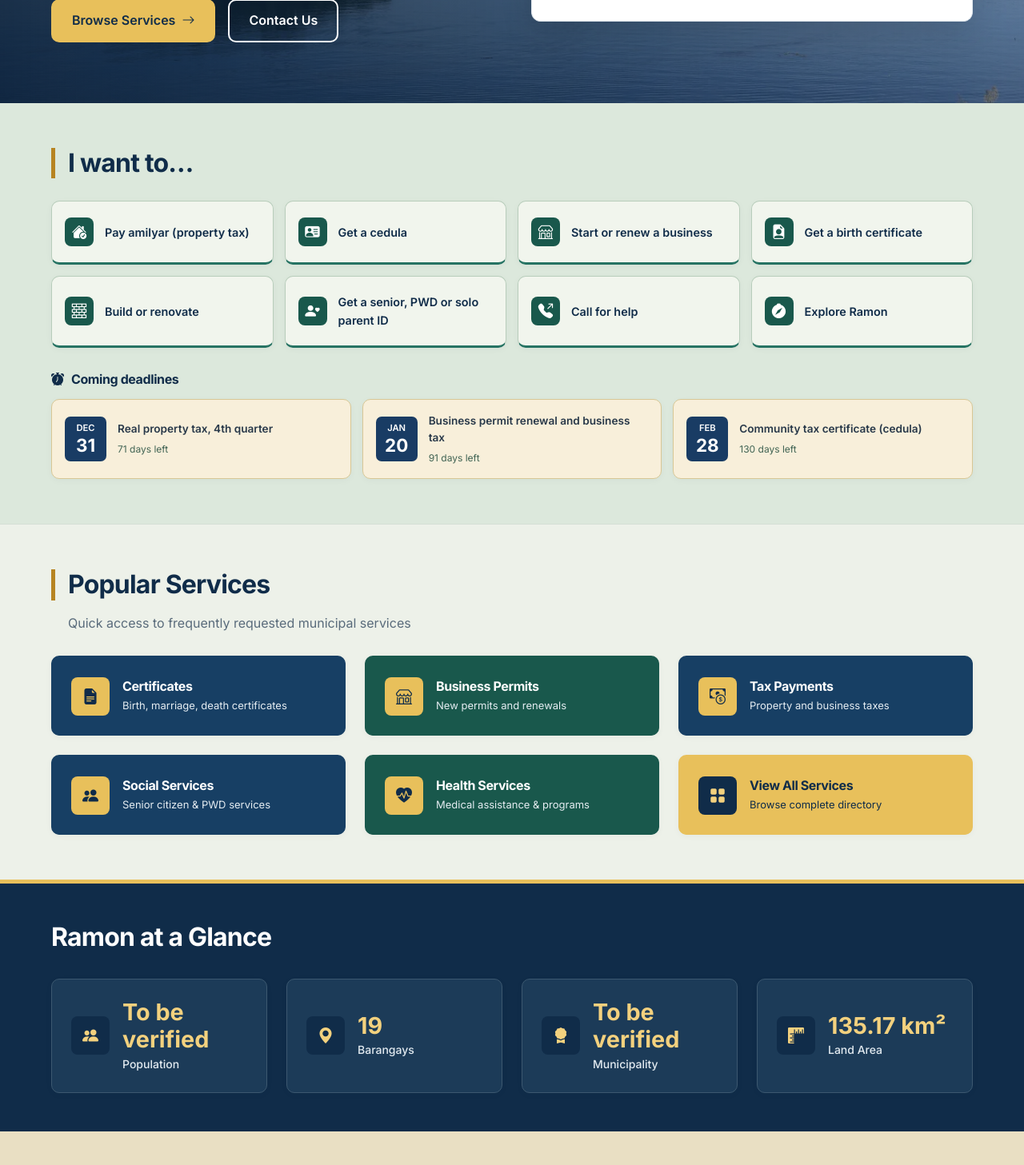
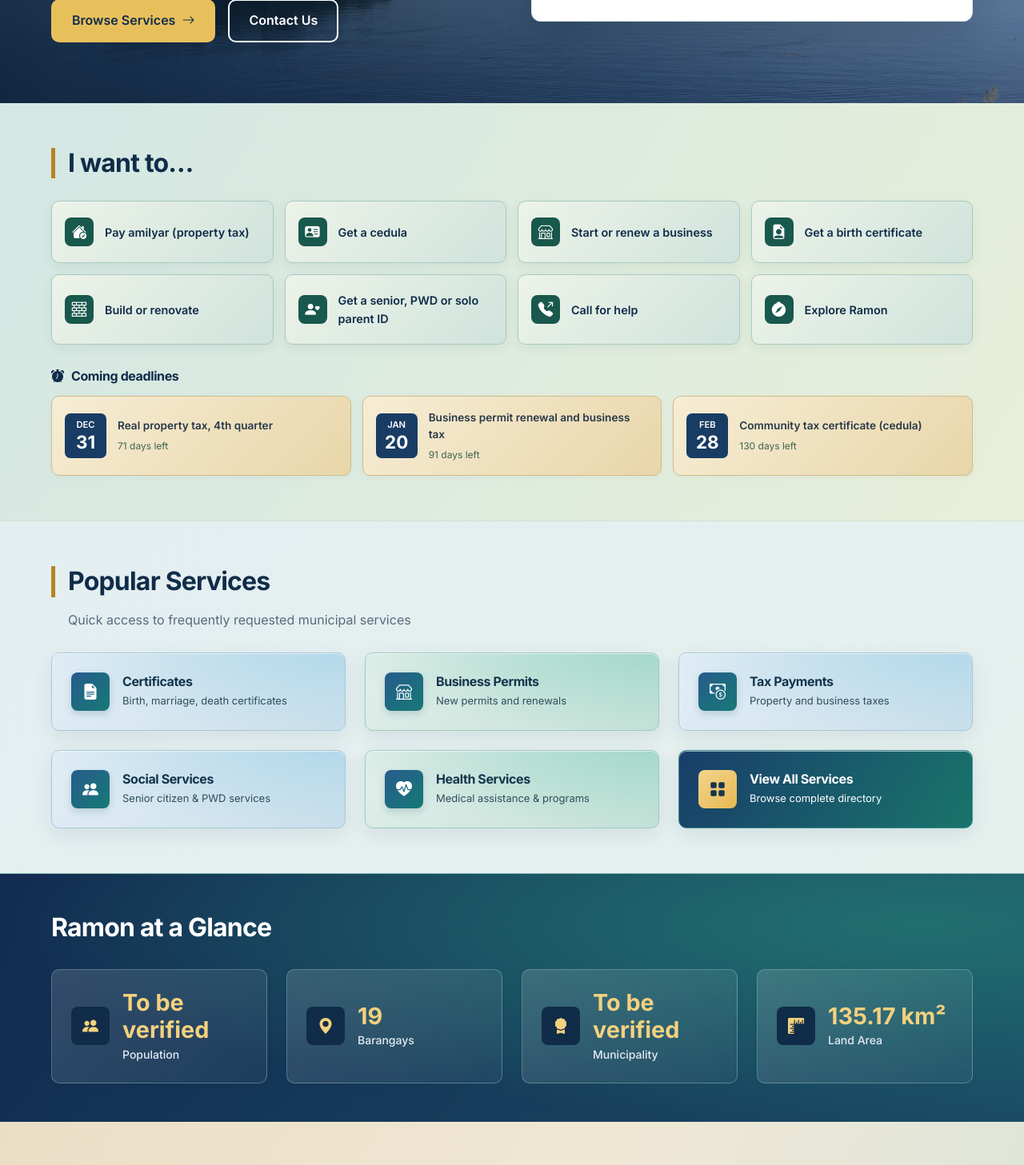
Before and after one commit to spncrruiz-alt/betterramon, a Next.js app: page / in a window 1280 px wide. Shown: the part 460-1917 px from the top of the page at 80% size. Built offline with nearby package versions, Linux system fonts and the light colour scheme; no server answers.

Commit message:
Replace flat color blocks with layered gradient surfaces

```diff
--- a/public/assets/css/theme.css
+++ b/public/assets/css/theme.css
@@ -17,7 +17,7 @@
   --shadow-sm: 0 2px 8px rgba(16,44,73,.04);
   --shadow-md: 0 8px 24px rgba(16,44,73,.09);
 }
-body { background: #edf1e9; }
+body { background: linear-gradient(135deg, #e3edf4 0%, #e5f0ed 55%, #f3ecd9 100%); }
 h1, h2, h3 { letter-spacing: -.025em; }
 a:focus-visible, button:focus-visible, summary:focus-visible, input:focus-visible {
   outline: 3px solid #b57c14;
@@ -46,12 +46,12 @@ a:focus-visible, button:focus-visible, summary:focus-visible, input:focus-visibl
 }
 .lang-btn { min-height: 36px; min-width: 36px; border-radius: 6px; box-shadow: none; }
 .lang-btn.active { background: var(--ramon-blue); color: #fff; }
-.info-bar { background: #193c64; color: #f0f4f7; border-bottom: 1px solid #193c64; }
+.info-bar { background: linear-gradient(100deg, #193c64, #20635f); color: #f0f4f7; border-bottom: 1px solid #193c64; }
 .info-bar .info-bar-item, .info-bar .info-bar-item span, .info-bar .info-bar-item i { color: #f0f4f7; }
 
 /* Inner pages use a compact title band with no decorative scenery. */
 .breadcrumbs { font-size: .8rem; padding: 16px 0; }
-.page-header { padding: 48px 0 52px; background: #102c49; color: #fff; border-bottom: 5px solid #e8c05b; }
+.page-header { padding: 48px 0 52px; background: radial-gradient(ellipse at 90% 0%, rgba(40,176,163,.48), transparent 60%), linear-gradient(115deg, #112d52, #1e5579 60%, #176c65); color: #fff; border-bottom: 1px solid #79b2ae; }
 .page-header-content { text-align: left; max-width: 850px; margin: 0; }
 .page-header h1 { color: #fff; font-size: clamp(2.1rem, 4.5vw, 3.3rem); margin-bottom: 14px; letter-spacing: -.04em; }
 .page-header .page-header-desc { color: #d9e4ed; max-width: 720px; margin: 0; font-size: 1.05rem; }
@@ -82,7 +82,7 @@ a.home-service-card:hover, a.service-item-card:hover, .want-tile:hover, .deadlin
 .service-item-title i { color: #fff; background: #193c64; padding: 10px; border-radius: 8px; flex-shrink: 0; }
 a.service-item-card, a.service-item-card p { color: var(--color-text); text-decoration: none; }
 a.service-item-card .service-item-title { color: var(--ramon-blue); }
-.home-leadership-section, .bg-alt { background: #dce8dc; }
+.home-leadership-section, .bg-alt { background: linear-gradient(120deg, #d6e8e5, #e9eedc); }
 .home-stat-card-value { color: var(--ramon-blue-deep); font-size: 1.8rem; }
 .home-leader-badge { background: #edf3f8; color: var(--ramon-blue); border-radius: 5px; }
 .home-contact-v2-card { overflow-wrap: anywhere; }
@@ -101,7 +101,7 @@ a.service-item-card .service-item-title { color: var(--ramon-blue); }
 .home-search-box { border-radius: 12px; box-shadow: 0 12px 40px rgba(0,0,0,.12); border: 1px solid #e1e8ee; }
 .home-search-box h2 { color: var(--ramon-blue-deep); font-size: 1.2rem; }
 .home-search-tags a { border-radius: 5px; }
-.want-section { background: #dce8dc; border-bottom: 1px solid #d4ded5; }
+.want-section { background: linear-gradient(120deg, #d3e7e4, #e8efd9); border-bottom: 1px solid #d4ded5; }
 .want-grid { display: grid; grid-template-columns: repeat(4, minmax(0, 1fr)); gap: 14px; }
 .want-tile { display: flex; gap: 14px; align-items: center; padding: 20px 16px; color: var(--ramon-blue-deep); font-size: .9rem; font-weight: 600; }
 .want-tile i { display: grid; place-items: center; flex: 0 0 36px; width: 36px; height: 36px; color: #fff; background: #19584c; border-radius: 8px; font-size: 1.15rem; }
@@ -155,7 +155,7 @@ a.service-item-card .service-item-title { color: var(--ramon-blue); }
 .search-autocomplete-item small, .search-autocomplete-empty { color: var(--color-text-light); }
 .search-autocomplete-item.is-active, .search-autocomplete-item:hover { background: #edf3f8; }
 
-.site-footer { background: #102c49; border-top: 0; }
+.site-footer { background: linear-gradient(120deg, #102c49, #185954); border-top: 0; }
 .footer-cost { background: rgba(255,255,255,.06); border: 1px solid rgba(255,255,255,.16); box-shadow: none; }
 .footer-cost-value { color: #fff; }
 .footer-contribute { background: rgba(255,255,255,.08); border-color: rgba(255,255,255,.18); box-shadow: none; }
@@ -203,9 +203,9 @@ a.service-item-card .service-item-title { color: var(--ramon-blue); }
 .home-service-card--all .home-service-content p { color: #e0e8f0; }
 .home-service-card--all .home-service-icon { color: #193c64; background: #e8c05b; }
 a.home-service-card--all:hover { background: #102c49; border-color: #102c49; }
-.home-stats-v2 { background: #102c49; border-top: 5px solid #e8c05b; }
+.home-stats-v2 { background: radial-gradient(ellipse at 90% 20%, #216f70, transparent 70%), linear-gradient(120deg, #122c50, #1a4c65); border-top: 1px solid #79b2ae; }
 .home-stats-v2 .home-stats-v2-header h2 { color: #fff; }
-.home-stats-v2 .home-stat-card { background: #1c3b58; border-color: #3c5870; }
+.home-stats-v2 .home-stat-card { background: linear-gradient(135deg, rgba(255,255,255,.14), rgba(255,255,255,.04)); border-color: rgba(196,227,228,.3); }
 .home-stats-v2 .home-stat-card-value { color: #f3d17e; }
 .home-stats-v2 .home-stat-card-label { color: #e3ebf1; }
 .home-stats-v2 .home-stat-card-icon { color: #f3d17e; background: #102c49; }
@@ -217,36 +217,45 @@ a.home-service-card--all:hover { background: #102c49; border-color: #102c49; }
 .home-search-box { border-top: 5px solid #e8c05b; }
 .btn-primary { background: #193c64; border-color: #193c64; color: #fff; }
 .btn-primary:hover { background: #102c49; border-color: #102c49; }
-.site-footer { border-top: 5px solid #e8c05b; }
+.site-footer { border-top: 1px solid #72a19b; }
 
-/* Color carries the main navigation and gives each section a clear presence. */
-.home-service-card, a.service-item-card { background: #173f64; border-color: #173f64; color: #fff; }
-.home-service-card:nth-child(3n + 2), a.service-item-card:nth-child(3n + 2) { background: #19584c; border-color: #19584c; }
+/* Layered color surfaces keep cards light while giving the page depth. */
+.home-service-card, a.service-item-card {
+  background: radial-gradient(ellipse at 100% 0%, #b4d9ea, transparent 75%), linear-gradient(135deg, #e3eef6, #cadfeb);
+  border: 1px solid #a7c8d8; color: #15354c;
+  box-shadow: 0 8px 24px rgba(28,68,88,.09), inset 0 1px 0 rgba(255,255,255,.6);
+}
+.home-service-card:nth-child(3n + 2), a.service-item-card:nth-child(3n + 2) {
+  background: radial-gradient(ellipse at 100% 0%, #a5d9cb, transparent 75%), linear-gradient(135deg, #e1efeb, #c5e1d8); border-color: #9fc9bc;
+}
 .home-service-card .home-service-content h3, .home-service-card .home-service-arrow,
-a.service-item-card .service-item-title { color: #fff; }
-.home-service-card .home-service-content p, a.service-item-card p { color: #e5edf2; }
-.home-service-card .home-service-icon, a.service-item-card .service-item-title i { background: #e8c05b; color: #102c49; }
-a.home-service-card:hover, a.service-item-card:hover { background: #102c49; border-color: #e8c05b; color: #fff; }
-.home-service-card--all { background: #e8c05b; border-color: #e8c05b; }
+a.service-item-card .service-item-title { color: #15354c; }
+.home-service-card .home-service-content p, a.service-item-card p { color: #304e5b; }
+.home-service-card .home-service-icon, a.service-item-card .service-item-title i {
+  background: linear-gradient(135deg, #275c8d, #167975); color: #fff; box-shadow: 0 4px 10px rgba(21,73,95,.18);
+}
+a.home-service-card:hover, a.service-item-card:hover { background: linear-gradient(135deg, #c8e3ed, #b8dcd4); border-color: #4e928f; color: #15354c; box-shadow: 0 12px 28px rgba(28,68,88,.16); }
+.home-service-card--all { background: linear-gradient(120deg, #193e6a, #19746b); border-color: #3e8f92; }
 .home-service-card--all .home-service-content h3, .home-service-card--all .home-service-content p,
-.home-service-card--all .home-service-arrow { color: #102c49; }
-.home-service-card--all .home-service-icon { background: #102c49; color: #f3d17e; }
-a.home-service-card--all:hover { background: #f3d17e; border-color: #b78422; }
-.want-tile { background: #f1f5ed; border-color: #b8cdbb; border-bottom: 3px solid #267363; }
-.home-contact-v2-card, .home-leader-card { background: #e9f0e5; border-color: #b9cdbb; }
-.section .container > .grid > div.service-item-card { background: #e1ebdf; border-color: #b9cdbb; }
-.discover-section { background: #e9dfc3; }
-.weather-map-section { background: #dce8dc; }
-.deadline-card { background: #f8efda; border-color: #d8c795; }
-.faq-item { background: #e6eee2; border-color: #b9cdbb; }
-.faq-item[open] { background: #f5f8f1; }
-.section tbody tr:nth-child(odd) { background: #e1ebdf; }
-.section tbody tr:nth-child(even) { background: #f1f5ed; }
+.home-service-card--all .home-service-arrow { color: #fff; }
+.home-service-card--all .home-service-icon { background: linear-gradient(135deg, #f3d58d, #e6b953); color: #15354c; }
+a.home-service-card--all:hover { background: linear-gradient(120deg, #16365c, #145e58); border-color: #74bcb0; }
+.want-tile { background: linear-gradient(135deg, #edf3e9, #cfe3dc); border: 1px solid #a9c9c1; box-shadow: 0 4px 14px rgba(33,85,76,.07); }
+.home-contact-v2-card, .home-leader-card,
+.section .container > .grid > div.service-item-card { background: linear-gradient(135deg, #e5f0ed, #cce3da); border-color: #a9c9bf; }
+.discover-section { background: linear-gradient(120deg, #eadfc5, #f0e7d5 50%, #d5e5dc); }
+.weather-map-section { background: linear-gradient(120deg, #d2e4ea, #dce9dc); }
+.deadline-card { background: linear-gradient(135deg, #f6edd5, #e9d6a9); border-color: #d0bc8e; }
+.faq-item { background: linear-gradient(120deg, #e0eeea, #cedfd9); border-color: #a9c9bf; }
+.faq-item[open] { background: linear-gradient(120deg, #edf4ed, #dcebe1); }
+.section tbody tr:nth-child(odd) { background: #dce9e6; }
+.section tbody tr:nth-child(even) { background: #e9f0e9; }
+.section thead th { background: #23576a; }
 
 /* Tourism: a typographic visitor guide with a strong color hierarchy. */
-.tourism-page { background: #edf1e9; }
+.tourism-page { background: transparent; }
 .tourism-page .breadcrumbs { color: #53616a; }
-.tourism-page .page-header { padding: 56px 0; background: #102c49; border-bottom: 6px solid #e8c05b; }
+.tourism-page .page-header { padding: 56px 0; background: radial-gradient(ellipse at 90% 0%, rgba(40,176,163,.48), transparent 60%), linear-gradient(115deg, #112d52, #1e5579 60%, #176c65); border-bottom: 1px solid #79b2ae; }
 .tourism-page .page-header h1 { color: #fff; font-size: clamp(2.6rem, 6vw, 4.2rem); letter-spacing: -.045em; }
 .tourism-page .page-header .page-header-desc { color: #d9e4ed; font-size: 1.1rem; max-width: 650px; }
 .tourism-page > .section { padding-top: 0; }
@@ -257,22 +266,22 @@ a.home-service-card--all:hover { background: #f3d17e; border-color: #b78422; }
 .tourism-section-title { display: flex; align-items: center; gap: 14px; color: #102c49; font-size: clamp(1.5rem, 3vw, 2rem); margin: 0 0 24px; }
 .tourism-section-title::before { content: ''; width: 6px; height: 28px; background: #b78422; flex-shrink: 0; }
 .tourism-places { display: grid; grid-template-columns: repeat(2,minmax(0,1fr)); gap: 18px; }
-.tourism-place { display: flex; gap: 20px; padding: 28px; background: #e0e9da; border: 1px solid #b9cbb2; border-radius: 10px; min-width: 0; }
+.tourism-place { display: flex; gap: 20px; padding: 28px; background: linear-gradient(135deg, #e4eeeb, #c8e0d8); border: 1px solid #a9c9bf; border-radius: 10px; min-width: 0; }
 .tourism-place-number { color: #9a6a19; font-size: 1.5rem; font-weight: 700; line-height: 1.3; font-variant-numeric: tabular-nums; }
 .tourism-place h3 { font-size: 1.15rem; color: #102c49; margin: 0 0 12px; line-height: 1.35; }
 .tourism-place p { font-size: .95rem; line-height: 1.8; margin: 0; color: #445260; }
-.tourism-place:first-child { grid-column: 1 / -1; background: #174c43; border-color: #174c43; padding: 36px; gap: 32px; }
+.tourism-place:first-child { grid-column: 1 / -1; background: radial-gradient(ellipse at 90% 0%, #278779, transparent 80%), linear-gradient(120deg, #173f51, #195d55); border-color: #498c81; padding: 36px; gap: 32px; }
 .tourism-place:first-child .tourism-place-number { color: #efce7e; font-size: 3rem; }
 .tourism-place:first-child h3 { color: #fff; font-size: 1.8rem; }
 .tourism-place:first-child p { color: #e3eee8; max-width: 850px; }
-.tourism-page .service-item-card { background: #e1ebdf; border: 1px solid #d8ded9; border-top: 3px solid #267363; padding: 24px; box-shadow: none; }
+.tourism-page .service-item-card { background: linear-gradient(135deg, #e5f0ed, #cce3da); border: 1px solid #d8ded9; border-top: 3px solid #267363; padding: 24px; box-shadow: none; }
 .tourism-page .service-item-card:hover { transform: none; }
 .tourism-page .service-item-title { align-items: flex-start; line-height: 1.4; }
 .tourism-page .service-item-title i { background: #e6f0ea; color: #19584c; }
-.tourism-food .service-item-card { background: #f2e7cb; border-color: #d8c795; border-top-color: #b78422; }
+.tourism-food .service-item-card { background: linear-gradient(135deg, #f3e9d3, #e8d9b6); border-color: #d8c795; border-top-color: #b78422; }
 .tourism-food .service-item-title i { background: #f5eddb; color: #80590e; }
 .tourism-food > p { margin-top: 20px; line-height: 1.7; color: #53616a; }
-.tourism-visit { padding: 32px; background: #e9eee9; border: 1px solid #cfdacf; border-radius: 10px; margin-bottom: 0; }
+.tourism-visit { padding: 32px; background: linear-gradient(135deg, #dae9e8, #c7e0d7); border: 1px solid #cfdacf; border-radius: 10px; margin-bottom: 0; }
 .tourism-visit ul { list-style: disc; padding-left: 22px; margin-bottom: 24px; }
 .tourism-visit li { padding-left: 4px; margin-bottom: 12px; line-height: 1.8; }
 .tourism-visit p { margin-bottom: 0; }
--- a/public/sw.js
+++ b/public/sw.js
@@ -3,7 +3,7 @@
  * Enterprise-grade PWA with versioned caching, runtime strategies, and offline resilience.
  */
 
-var CACHE_VERSION = 'v15';
+var CACHE_VERSION = 'v16';
 var STATIC_CACHE = 'betterramon-static-' + CACHE_VERSION;
 var RUNTIME_CACHE = 'betterramon-runtime-' + CACHE_VERSION;
 var OFFLINE_URL = '/offline.html';
```
